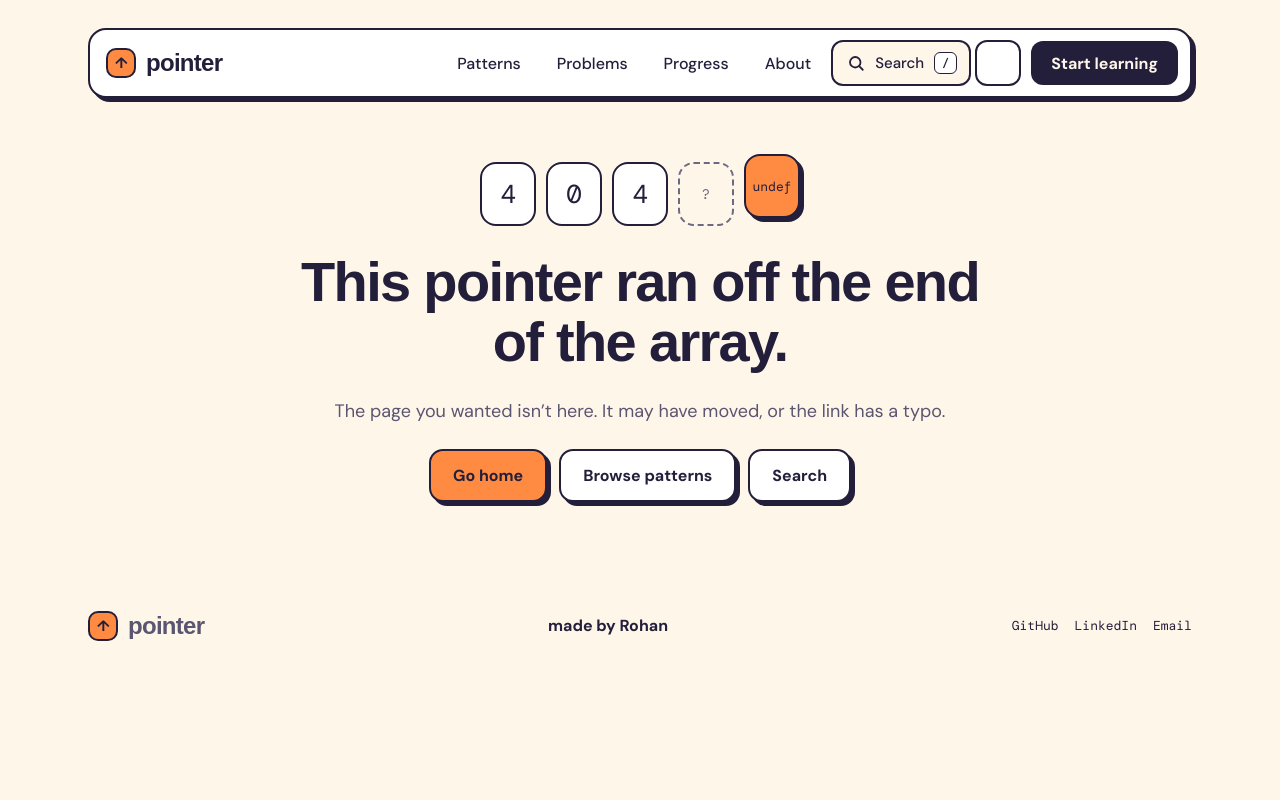
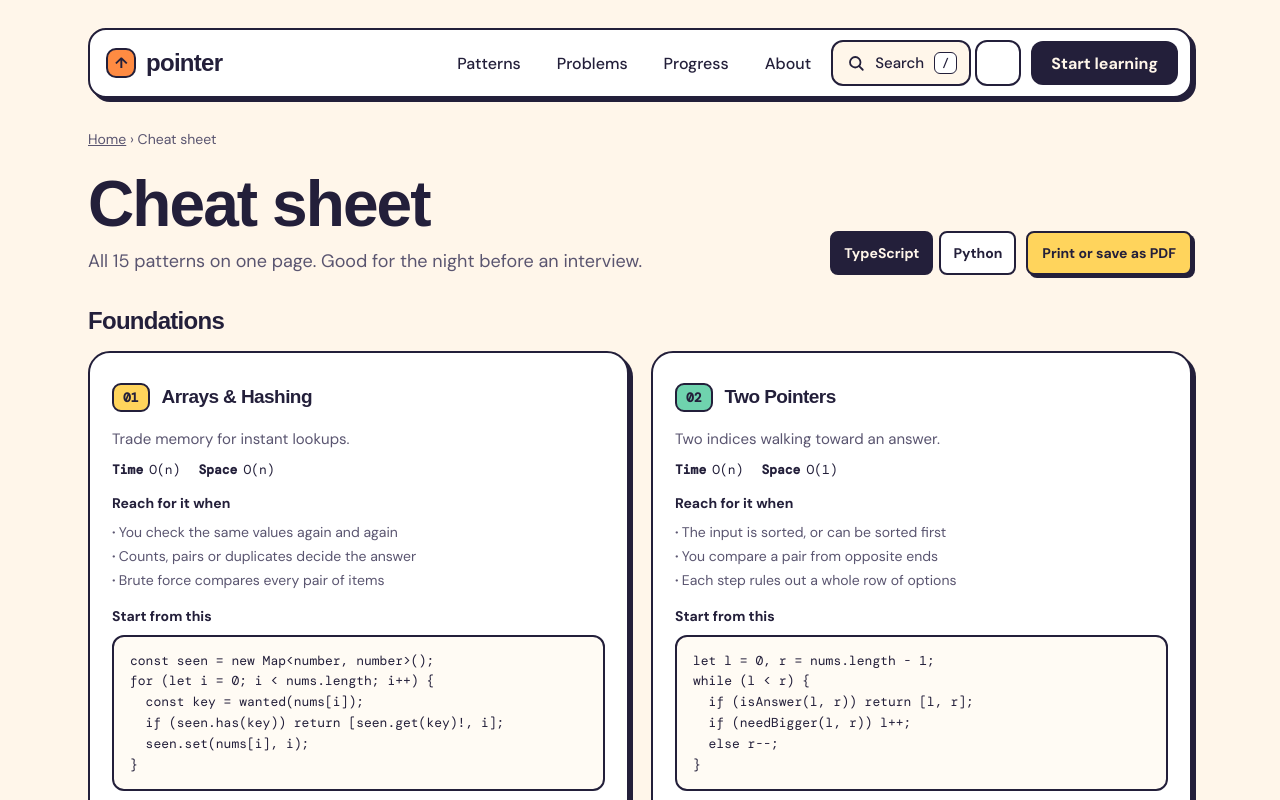
Before and after one commit to rohan-ahire1/pointer, a Next.js app: page /cheatsheet in a window 1280 px wide. Before the commit this address had no page. Shown: the top 800 px of the page. Built offline with nearby package versions, Linux system fonts and the light colour scheme; a web font is replaced by a local one.

Commit message:
Add a printable cheat sheet

```diff
--- /dev/null
+++ b/app/cheatsheet/page.module.css
@@ -0,0 +1,215 @@
+.page {
+  display: flex;
+  flex-direction: column;
+  gap: 24px;
+  padding: 24px 16px 64px;
+}
+
+@media (min-width: 768px) {
+  .page {
+    padding: 32px 32px 96px;
+  }
+}
+
+@media (min-width: 1200px) {
+  .page {
+    padding: 32px 88px 96px;
+  }
+}
+
+.breadcrumb {
+  font-size: 14px;
+  color: var(--muted);
+}
+
+.head {
+  display: flex;
+  flex-wrap: wrap;
+  align-items: flex-end;
+  justify-content: space-between;
+  gap: 16px 24px;
+}
+
+.headCopy {
+  display: flex;
+  flex-direction: column;
+  gap: 12px;
+}
+
+.title {
+  margin: 0;
+  font-size: clamp(40px, 6vw, 64px);
+  font-weight: 800;
+  line-height: 1;
+}
+
+.lead {
+  margin: 0;
+  font-size: 18px;
+  line-height: 1.5;
+  color: var(--muted);
+}
+
+.tools {
+  display: flex;
+  flex-wrap: wrap;
+  align-items: center;
+  gap: 10px;
+}
+
+.group {
+  display: flex;
+  flex-direction: column;
+  gap: 16px;
+}
+
+.groupHeading {
+  margin: 8px 0 0;
+  font-size: 24px;
+  font-weight: 800;
+}
+
+.grid {
+  display: grid;
+  grid-template-columns: minmax(0, 1fr);
+  gap: 22px;
+}
+
+@media (min-width: 1000px) {
+  .grid {
+    grid-template-columns: repeat(2, minmax(0, 1fr));
+  }
+}
+
+.card {
+  min-width: 0;
+  display: flex;
+  flex-direction: column;
+  gap: 10px;
+  padding: 22px;
+  background: var(--card);
+  border: var(--border);
+  border-radius: var(--radius-card);
+  box-shadow: var(--shadow-md);
+}
+
+.cardHead {
+  display: flex;
+  align-items: center;
+  gap: 12px;
+}
+
+.number {
+  flex-shrink: 0;
+  padding: 4px 9px;
+  border: var(--border);
+  border-radius: 9px;
+  font-family: var(--font-mono);
+  font-size: 13px;
+  font-weight: 700;
+  color: var(--on-accent);
+}
+
+.name {
+  margin: 0;
+  font-size: 19px;
+  font-weight: 700;
+  line-height: 1.2;
+}
+
+.name a {
+  display: inline-flex;
+  align-items: center;
+  min-height: 44px;
+  text-decoration: none;
+}
+
+.name a:hover {
+  text-decoration: underline;
+}
+
+.idea {
+  margin: 0;
+  font-size: 15px;
+  line-height: 1.45;
+  color: var(--muted);
+}
+
+.big {
+  margin: 0;
+  display: flex;
+  flex-wrap: wrap;
+  gap: 4px 18px;
+  font-family: var(--font-mono);
+  font-size: 13px;
+}
+
+.fact {
+  display: flex;
+  gap: 6px;
+}
+
+.fact dt {
+  font-weight: 700;
+}
+
+.fact dd {
+  margin: 0;
+}
+
+.label {
+  margin: 6px 0 0;
+  font-size: 14px;
+  font-weight: 700;
+}
+
+.list {
+  display: flex;
+  flex-direction: column;
+  gap: 4px;
+  font-size: 14px;
+  line-height: 1.45;
+  color: var(--muted);
+}
+
+.list li {
+  padding-left: 14px;
+  text-indent: -14px;
+}
+
+.list li::before {
+  content: "· ";
+  font-weight: 700;
+}
+
+/* Paper version: ink on white whatever the theme, and no card breaks across a page. */
+@media print {
+  .page {
+    padding: 0;
+  }
+
+  .page,
+  .page * {
+    color: black !important;
+    background: transparent !important;
+    box-shadow: none !important;
+    border-color: black !important;
+  }
+
+  .grid {
+    grid-template-columns: repeat(2, minmax(0, 1fr));
+    gap: 10px;
+  }
+
+  .card {
+    padding: 10px;
+    gap: 4px;
+    border-width: 1px;
+    border-radius: 8px;
+    break-inside: avoid;
+  }
+
+  .groupHeading {
+    break-after: avoid;
+  }
+}
--- /dev/null
+++ b/app/cheatsheet/page.tsx
@@ -0,0 +1,90 @@
+import type { Metadata } from "next";
+import Link from "next/link";
+import { getPatternGroups } from "@/content";
+import { PATTERN_GUIDES } from "@/content/guides";
+import { padPatternNumber } from "@/lib/pattern-nav";
+import { chipColorForNumber } from "@/lib/pattern-style";
+import { CodeLangToggle } from "@/components/CodeLangToggle/CodeLangToggle";
+import { PatternCode } from "@/components/PatternCode/PatternCode";
+import { PrintButton } from "@/components/Cheatsheet/PrintButton/PrintButton";
+import styles from "./page.module.css";
+
+export const metadata: Metadata = {
+  title: "Cheat sheet",
+  description: "All 15 coding interview patterns on one page: when to use each, the code skeleton, the Big-O and the usual mistakes.",
+  alternates: { canonical: "/cheatsheet" },
+};
+
+/** Every pattern on one printable page, for the night before an interview. */
+export default function CheatsheetPage() {
+  const groups = getPatternGroups();
+
+  return (
+    <div className={styles.page}>
+      <nav aria-label="Breadcrumb" className={styles.breadcrumb}>
+        <Link href="/">Home</Link> <span aria-hidden="true">›</span> <span aria-current="page">Cheat sheet</span>
+      </nav>
+      <div className={styles.head}>
+        <div className={styles.headCopy}>
+          <h1 className={`soft ${styles.title}`}>Cheat sheet</h1>
+          <p className={styles.lead}>All 15 patterns on one page. Good for the night before an interview.</p>
+        </div>
+        <div className={styles.tools} data-no-print>
+          <CodeLangToggle />
+          <PrintButton />
+        </div>
+      </div>
+
+      {groups.map((group) => (
+        <section key={group.key} aria-labelledby={`group-${group.key}`} className={styles.group}>
+          <h2 id={`group-${group.key}`} className={`soft ${styles.groupHeading}`}>
+            {group.label}
+          </h2>
+          <div className={styles.grid}>
+            {group.patterns.map((pattern) => {
+              const guide = PATTERN_GUIDES[pattern.slug];
+              if (pattern.status !== "live" || !guide) return null;
+              return (
+                <article key={pattern.slug} id={pattern.slug} className={styles.card}>
+                  <div className={styles.cardHead}>
+                    <span className={styles.number} style={{ background: chipColorForNumber(pattern.number) }}>
+                      {padPatternNumber(pattern.number)}
+                    </span>
+                    <h3 className={`soft ${styles.name}`}>
+                      <Link href={`/patterns/${pattern.slug}`}>{pattern.name}</Link>
+                    </h3>
+                  </div>
+                  <p className={styles.idea}>{pattern.idea}</p>
+                  <dl className={styles.big}>
+                    <div className={styles.fact}>
+                      <dt>Time</dt>
+                      <dd>{pattern.complexity}</dd>
+                    </div>
+                    <div className={styles.fact}>
+                      <dt>Space</dt>
+                      <dd>{pattern.space}</dd>
+                    </div>
+                  </dl>
+                  <h4 className={styles.label}>Reach for it when</h4>
+                  <ul className={styles.list}>
+                    {pattern.whenToUse.map((item) => (
+                      <li key={item}>{item}</li>
+                    ))}
+                  </ul>
+                  <h4 className={styles.label}>Start from this</h4>
+                  <PatternCode template={guide.template} patternName={pattern.name} />
+                  <h4 className={styles.label}>Easy ways to go wrong</h4>
+                  <ul className={styles.list}>
+                    {guide.pitfalls.map((item) => (
+                      <li key={item}>{item}</li>
+                    ))}
+                  </ul>
+                </article>
+              );
+            })}
+          </div>
+        </section>
+      ))}
+    </div>
+  );
+}
--- /dev/null
+++ b/components/Cheatsheet/PrintButton/PrintButton.module.css
@@ -0,0 +1,27 @@
+.button {
+  min-height: 44px;
+  padding: 0 14px;
+  border: var(--border);
+  border-radius: var(--radius-chip);
+  font-size: 14px;
+  font-weight: 700;
+  color: var(--on-accent);
+  background: var(--yellow);
+  box-shadow: var(--shadow-sm);
+  transition:
+    transform var(--dur-fast) var(--ease-out),
+    box-shadow var(--dur-fast) var(--ease-out);
+}
+
+@media (hover: hover) {
+  .button:hover {
+    transform: translate(-2px, -2px);
+    box-shadow: var(--shadow-md);
+  }
+}
+
+.button:active {
+  transform: translate(3px, 3px);
+  box-shadow: 0 0 0 var(--shadow);
+  transition-duration: 60ms;
+}
--- /dev/null
+++ b/components/Cheatsheet/PrintButton/PrintButton.tsx
@@ -0,0 +1,11 @@
+"use client";
+
+import styles from "./PrintButton.module.css";
+
+export function PrintButton() {
+  return (
+    <button type="button" onClick={() => window.print()} className={styles.button}>
+      Print or save as PDF
+    </button>
+  );
+}
```
